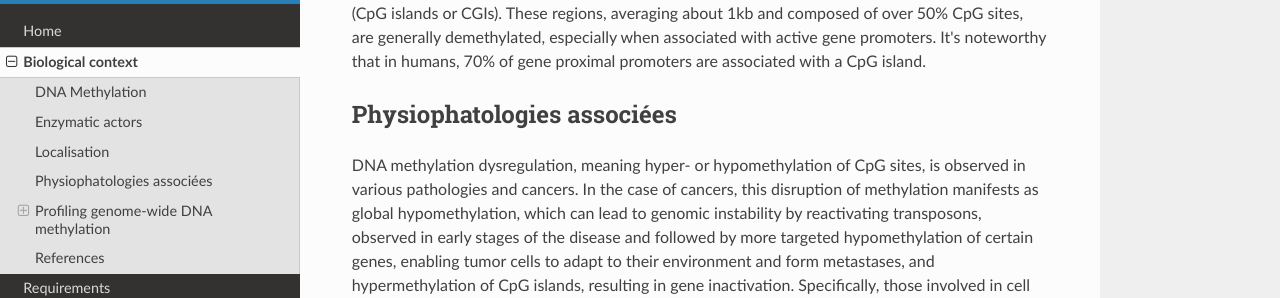
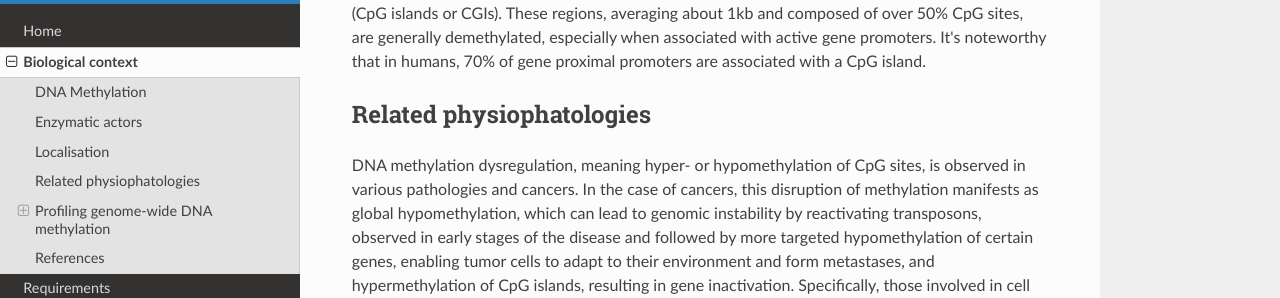
Before and after one commit to parisepigenetics/Methylator-Documentation, an MkDocs documentation site: the page built from docs/biological_context.md, in a window 1280 px wide and 900 px high, scrolled down 1067 px. Shown: the part 162-460 px from the top of the window. Built offline with MkDocs 1.6.1, drawn with Linux system fonts in a browser that asks for light colours; nearby versions of some CDN libraries.

Commit message:
Update biological_context.md

```diff
--- a/docs/biological_context.md
+++ b/docs/biological_context.md
@@ -18,7 +18,7 @@ DNA methylation is carried out by DNA methyltransferases, a family of enzymes am
 DNA methylation is a genome-wide phenomenon, except for certain regions that are CpG-rich (CpG islands or CGIs). These regions, averaging about 1kb and composed of over 50% CpG sites, are generally demethylated, especially when associated with active gene promoters. It's noteworthy that in humans, 70% of gene proximal promoters are associated with a CpG island.
 
 
-## Physiophatologies associées
+## Related physiophatologies
 DNA methylation dysregulation, meaning hyper- or hypomethylation of CpG sites, is observed in various pathologies and cancers. In the case of cancers, this disruption of methylation manifests as global hypomethylation, which can lead to genomic instability by reactivating transposons, observed in early stages of the disease and followed by more targeted hypomethylation of certain genes, enabling tumor cells to adapt to their environment and form metastases, and hypermethylation of CpG islands, resulting in gene inactivation. Specifically, those involved in cell cycle regulation, DNA repair, chromatin remodeling, cell signaling, transcription, and apoptosis. This marked change in methylation in specific genomic regions between physiological and pathological conditions is a key element that biologists and clinicians seek to identify, which can be termed DMRs (differentially methylated regions), defined as a collection of DMCs (differentially methylated cytosines. **In cancer cells, global hypomethylation at repetitive sequences might cause genetic instability, whereas site-speciﬁc CpG island promoter hypermethylation could lead to silencing of TSGs.**
 
 ![meth_cancer](img/meth_cancer.jpg)
```
